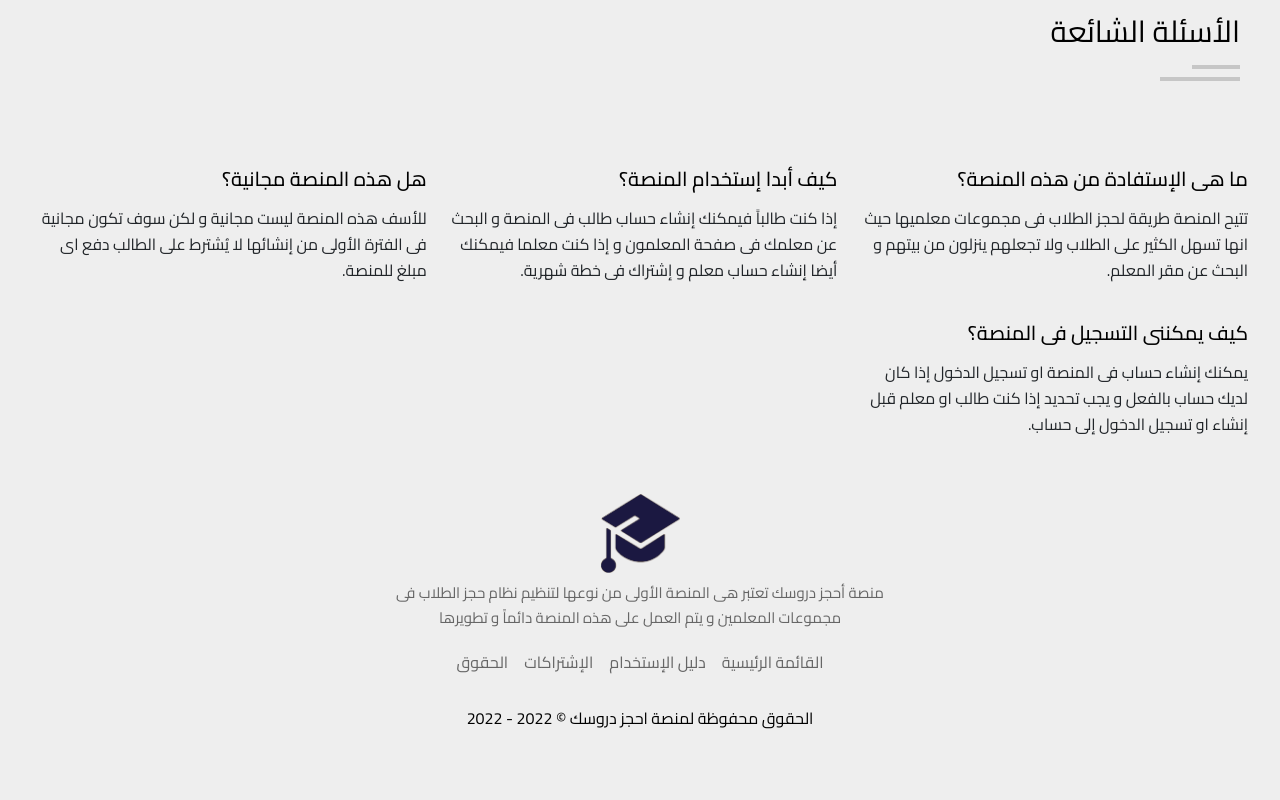
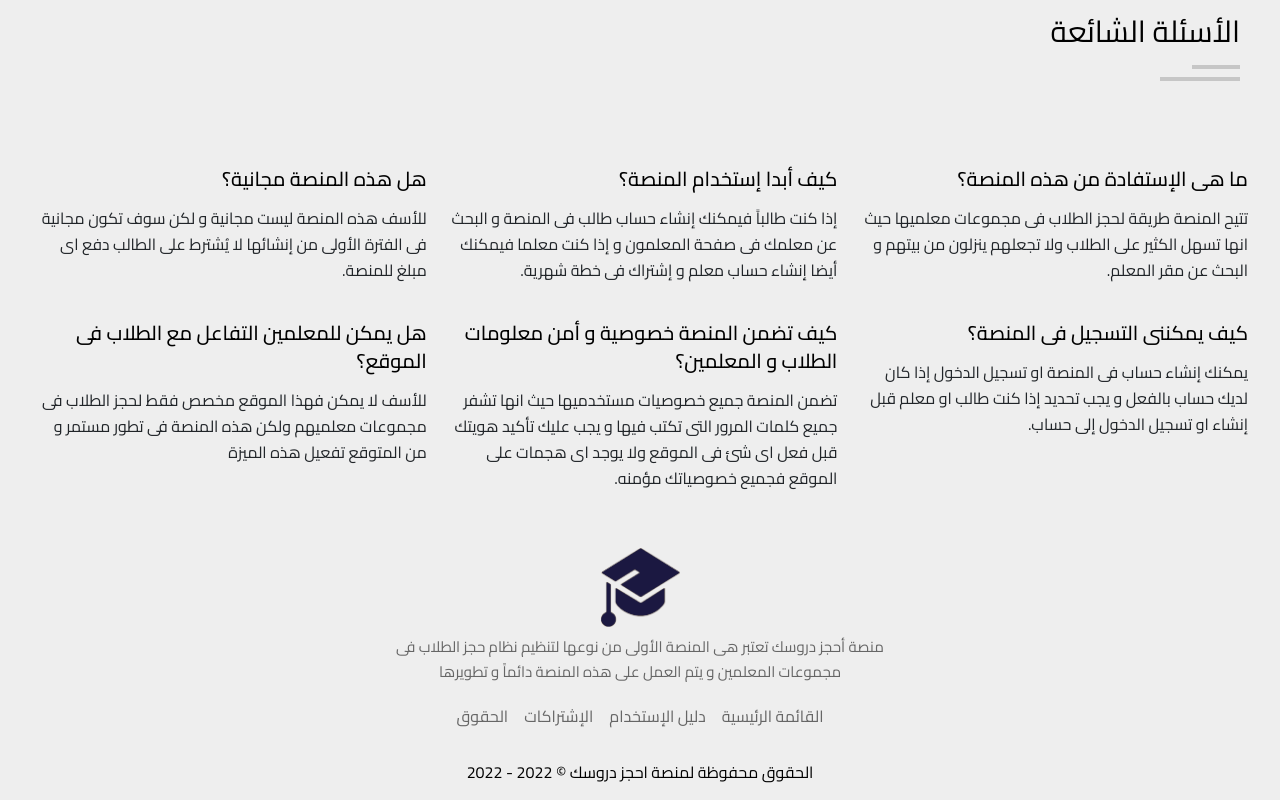
Before and after one commit to alieldeba/ahgezdroosk, a React (Vite) app: page / in a window 1280 px wide. Shown: the part 1824-2624 px from the top of the page. Before the commit the page ends 2570 px from the top, so only its background shows below. Built offline with nearby package versions, Linux system fonts and the light colour scheme.

Commit message:
adding mor FAQ

```diff
--- a/src/components/FAQ.jsx
+++ b/src/components/FAQ.jsx
@@ -17,6 +17,14 @@ function FAQ() {
     {
       q: "كيف يمكننى التسجيل فى المنصة؟",
       a: "يمكنك إنشاء حساب فى المنصة او تسجيل الدخول إذا كان لديك حساب بالفعل و يجب تحديد إذا كنت طالب او معلم قبل إنشاء او تسجيل الدخول إلى حساب.",
+    },
+    {
+      q: "كيف تضمن المنصة خصوصية و أمن معلومات الطلاب و المعلمين؟",
+      a: "تضمن المنصة جميع خصوصيات مستخدميها حيث انها تشفر جميع كلمات المرور التى تكتب فيها و يجب عليك تأكيد هويتك قبل فعل اى شئ فى الموقع ولا يوجد اى هجمات على الموقع فجميع خصوصياتك مؤمنه.",
+    },
+    {
+      q: "هل يمكن للمعلمين التفاعل مع الطلاب فى الموقع؟",
+      a: "للأسف لا يمكن فهذا الموقع مخصص فقط لحجز الطلاب فى مجموعات معلميهم ولكن هذه المنصة فى تطور مستمر و من المتوقع تفعيل هذه الميزة",
     },
   ];
 
```
